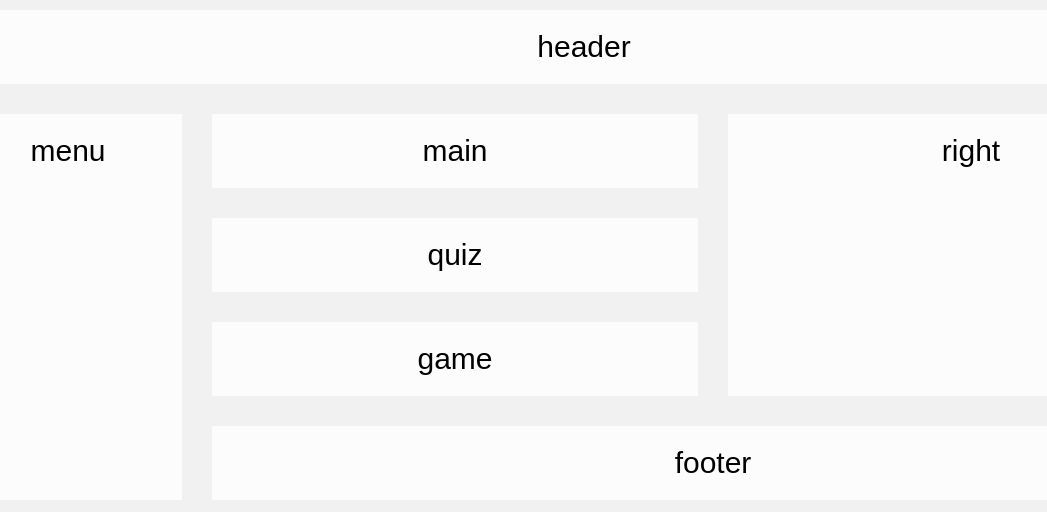
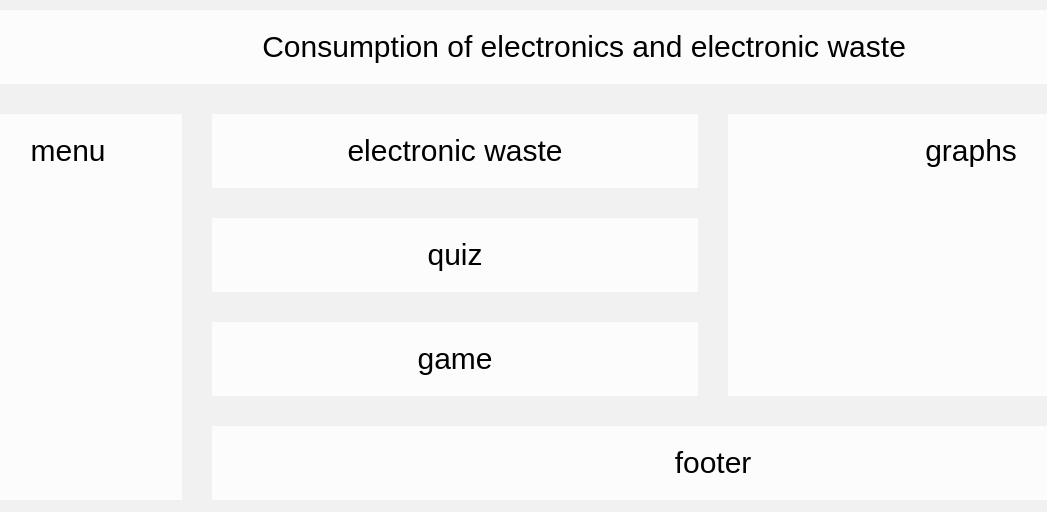
Before and after one commit to adrian180507/adrian180507.github.io, a plain HTML site: page prosjekter/tverfagligoppgave/index.html in a window 1280 px wide. Shown: the whole page, without its empty margins (56-1103 px from the left). Drawn offline with Linux system fonts and the light colour scheme.

Commit message:
ehhhhwyr

```diff
--- a/prosjekter/tverfagligoppgave/index.html
+++ b/prosjekter/tverfagligoppgave/index.html
@@ -11,10 +11,10 @@
 
     <div class="grid-container">
 
-        <div class="item1">header</div>
+        <div class="item1">Consumption of electronics and electronic waste</div>
         <div class="item2">menu</div>
-        <div class="item3">main</div>
-        <div class="item4">right</div>
+        <div class="item3">electronic waste</div>
+        <div class="item4">graphs</div>
         <div class="item5">footer</div>
         <div class="item6">quiz</div>
         <div class="item7">game</div>
```
